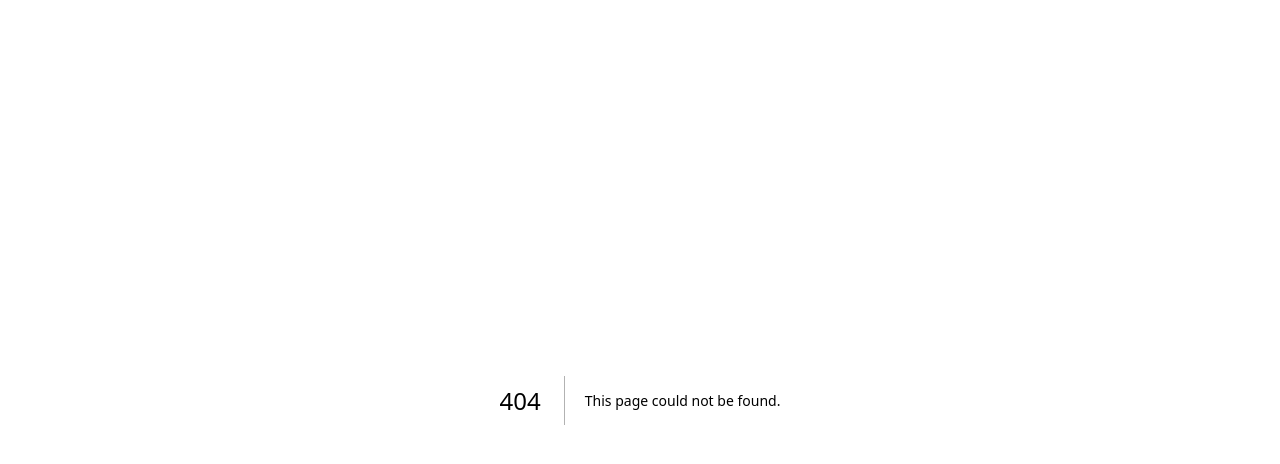
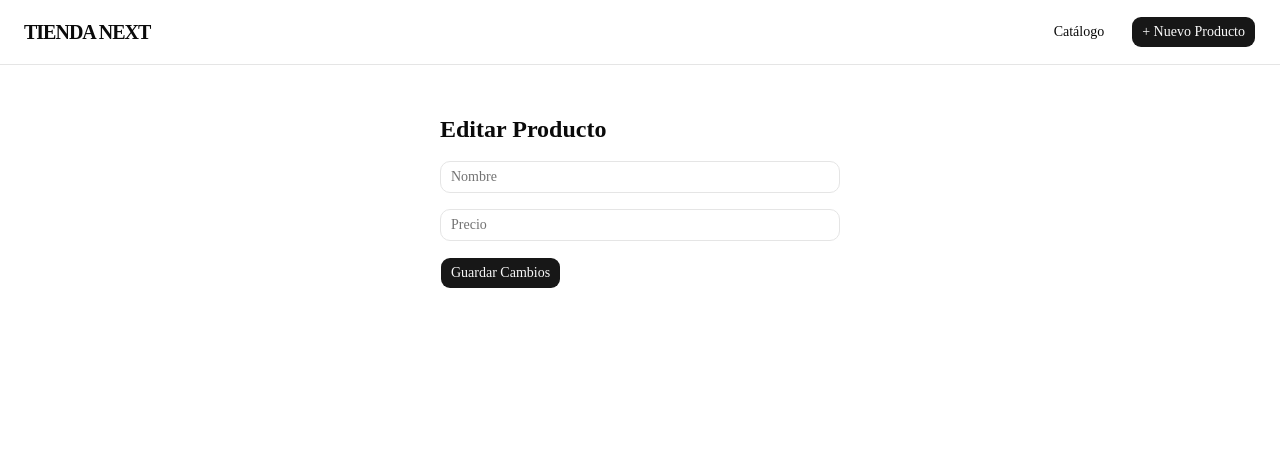
Before and after one commit to Nico996/mi-tienda-nextjs, a Next.js app: page /editar in a window 1280 px wide. Before the commit this address had no page. Shown: the top 464 px of the page. Built offline with nearby package versions, Linux system fonts and the light colour scheme; no server answers; the database is empty.

Commit message:
add navbar y editar + eliminar productos

```diff
--- /dev/null
+++ b/src/app/editar/page.js
@@ -0,0 +1,53 @@
+"use client";
+import { useEffect, useState } from "react";
+import { useParams, useRouter } from "next/navigation";
+import { supabase } from "@/lib/supabase";
+import { Button } from "@/components/ui/button";
+import { Input } from "@/components/ui/input";
+
+export default function EditarProducto() {
+    const { id } = useParams();
+    const router = useRouter();
+    const [formData, setFormData] = useState({ nombre: "", precio_unitario: "", descripcion: "", imagen_url: "" });
+
+    useEffect(() => {
+        async function cargarProducto() {
+            const { data } = await supabase.from("productos").select("*").eq("id", id).single();
+            if (data) setFormData(data);
+        }
+        cargarProducto();
+    }, [id]);
+
+    const handleUpdate = async (e) => {
+        e.preventDefault();
+        const { error } = await supabase
+            .from("productos")
+            .update(formData)
+            .eq("id", id);
+
+        if (!error) {
+            router.push("/");
+            router.refresh();
+        }
+    };
+
+    return (
+        <div className="max-w-md mx-auto p-6">
+            <h1 className="text-2xl font-bold mb-4">Editar Producto</h1>
+            <form onSubmit={handleUpdate} className="space-y-4">
+                <Input
+                    value={formData.nombre}
+                    onChange={(e) => setFormData({ ...formData, nombre: e.target.value })}
+                    placeholder="Nombre"
+                />
+                <Input
+                    type="number"
+                    value={formData.precio}
+                    onChange={(e) => setFormData({ ...formData, precio_unitario: e.target.value })}
+                    placeholder="Precio"
+                />
+                <Button type="submit">Guardar Cambios</Button>
+            </form>
+        </div>
+    );
+}
--- a/src/app/layout.js
+++ b/src/app/layout.js
@@ -1,4 +1,5 @@
 import { Geist, Geist_Mono } from "next/font/google";
+import Navbar from "@/components/navbar";
 import "./globals.css";
 
 const geistSans = Geist({
@@ -19,10 +20,11 @@ export const metadata = {
 export default function RootLayout({ children }) {
   return (
     <html lang="en">
-      <body
-        className={`${geistSans.variable} ${geistMono.variable} antialiased`}
-      >
-        {children}
+      <body className={`${geistSans.variable} ${geistMono.variable} antialiased`}>
+        <Navbar/>
+        <main>
+          {children}
+        </main>
       </body>
     </html>
   );
--- a/src/app/page.js
+++ b/src/app/page.js
@@ -4,10 +4,29 @@ import { supabase } from '@/lib/supabase';
 import { Card, CardContent, CardFooter } from "@/components/ui/card";
 import { Button } from "@/components/ui/button";
 import { Badge } from "@/components/ui/badge";
+import { Trash2 } from "lucide-react";
+import { Pencil } from "lucide-react";
+import Link from "next/link";
 
 export default function Home() {
   const [productos, setProductos] = useState([]);
   const [loading, setLoading] = useState(true);
+
+  const eliminarProducto = async (id) => {
+    if (!confirm("¿Seguro que desea eliminar este producto?")) return;
+
+    const { error } = await supabase
+      .from("productos")
+      .delete()
+      .eq("id", id); // Filtra por el ID del producto
+
+    if (error) {
+      alert("Error al eliminar");
+    } else {
+      // Actualiza el estado local para que desaparezca de la vista
+      setProductos(productos.filter(p => p.id !== id));
+    }
+  };
 
   useEffect(() => {
     async function getProductos() {
@@ -32,17 +51,20 @@ export default function Home() {
       </div>
 
       <div className="grid grid-cols-1 sm:grid-cols-2 lg:grid-cols-4 gap-6">
-        {productos.map((producto) => (
+        {
+          productos.map((producto) => (
             <Card key={producto.id} className="overflow-hidden border-none bg-zinc-50 dark:bg-zinc-900 shadow-sm hover:shadow-md transition-shadow">
               <div className="aspect-square bg-zinc-200 dark:bg-zinc-800 relative overflow-hidden">
                 {
-                producto.imagen_url ? (
+                  producto.imagen_url ?
+                    (
                       <img
                         src={producto.imagen_url}
                         alt={producto.nombre}
                         className="object-cover w-full h-full hover:scale-105 transition-transform duration-300"
                       />
-                ) : (
+                    ) :
+                    (
                       <div className="flex items-center justify-center h-full text-zinc-400">
                         Sin imagen
                       </div>
@@ -56,16 +78,29 @@ export default function Home() {
               <CardFooter className="p-4 pt-0 flex justify-between items-center">
                 <span className="text-xl font-bold">${producto.precio_unitario}</span>
                 <Button size="sm">Añadir</Button>
+                <div className="flex gap-2">
+                  <Link href={`/editar/${producto.id}`}>
+                    <Button variant="outline" size="icon">
+                      <Pencil className="h-4 w-4" />
+                    </Button>
+                  </Link>
+                  <Button variant="destructive" size="icon" onClick={() => eliminarProducto(producto.id)}>
+                    <Trash2 className="h-4 w-4" />
+                  </Button>
+                </div>
               </CardFooter>
             </Card>
-        ))}
+          ))
+        }
       </div>
 
-      {productos.length === 0 && (
+      {
+        productos.length === 0 && (
           <div className="text-center py-20 border-2 border-dashed rounded-xl">
             <p className="text-muted-foreground">No hay productos disponibles aún.</p>
           </div>
-      )}
+        )
+      }
     </main>
   );
 }
--- /dev/null
+++ b/src/components/navbar.jsx
@@ -0,0 +1,21 @@
+"use client";
+import Link from "next/link";
+import { Button } from "@/components/ui/button";
+
+export default function Navbar() {
+  return (
+    <nav className="border-b bg-white dark:bg-zinc-950 px-6 py-4 flex justify-between items-center mb-6">
+      <Link href="/" className="text-xl font-bold tracking-tighter">
+        TIENDA NEXT
+      </Link>
+      <div className="flex gap-4">
+        <Link href="/">
+          <Button variant="ghost">Catálogo</Button>
+        </Link>
+        <Link href="/nuevo">
+          <Button>+ Nuevo Producto</Button>
+        </Link>
+      </div>
+    </nav>
+  );
+}
```
Lines whose indentation alone changed are shown as unchanged.
